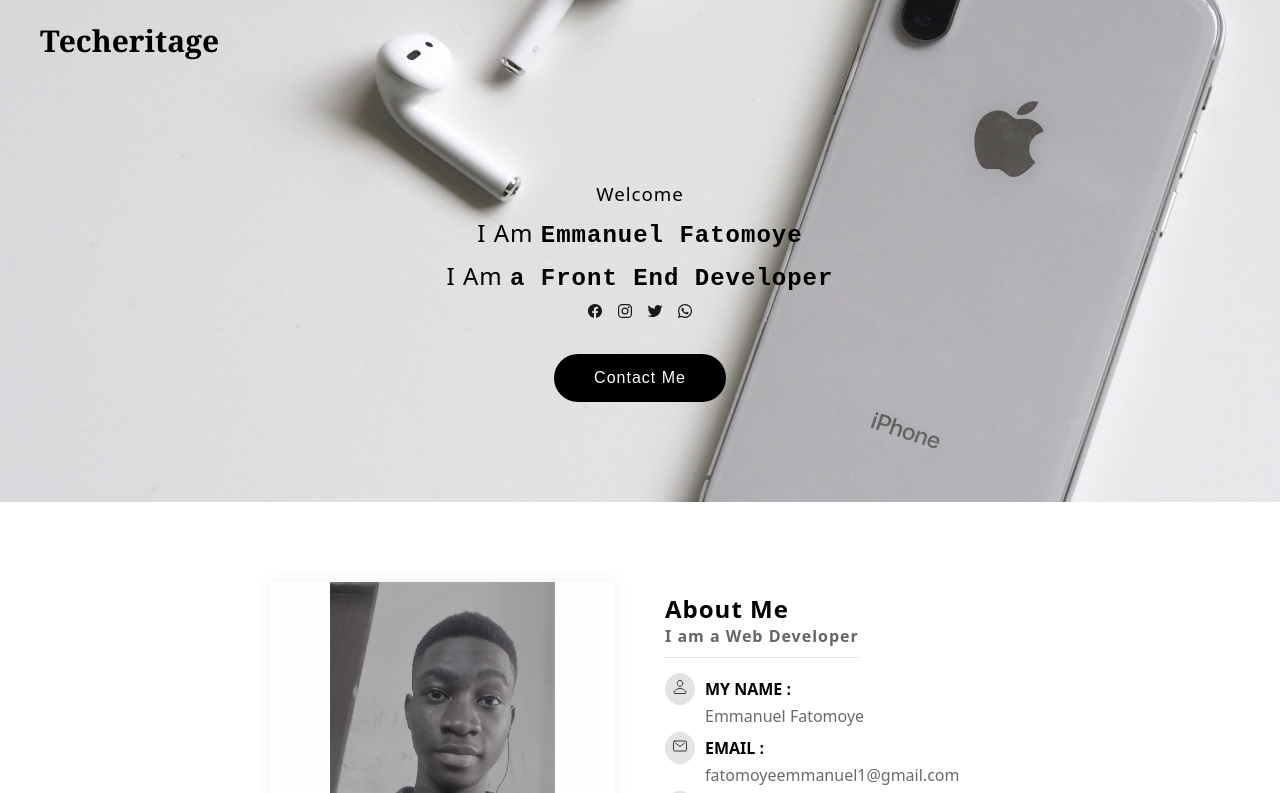
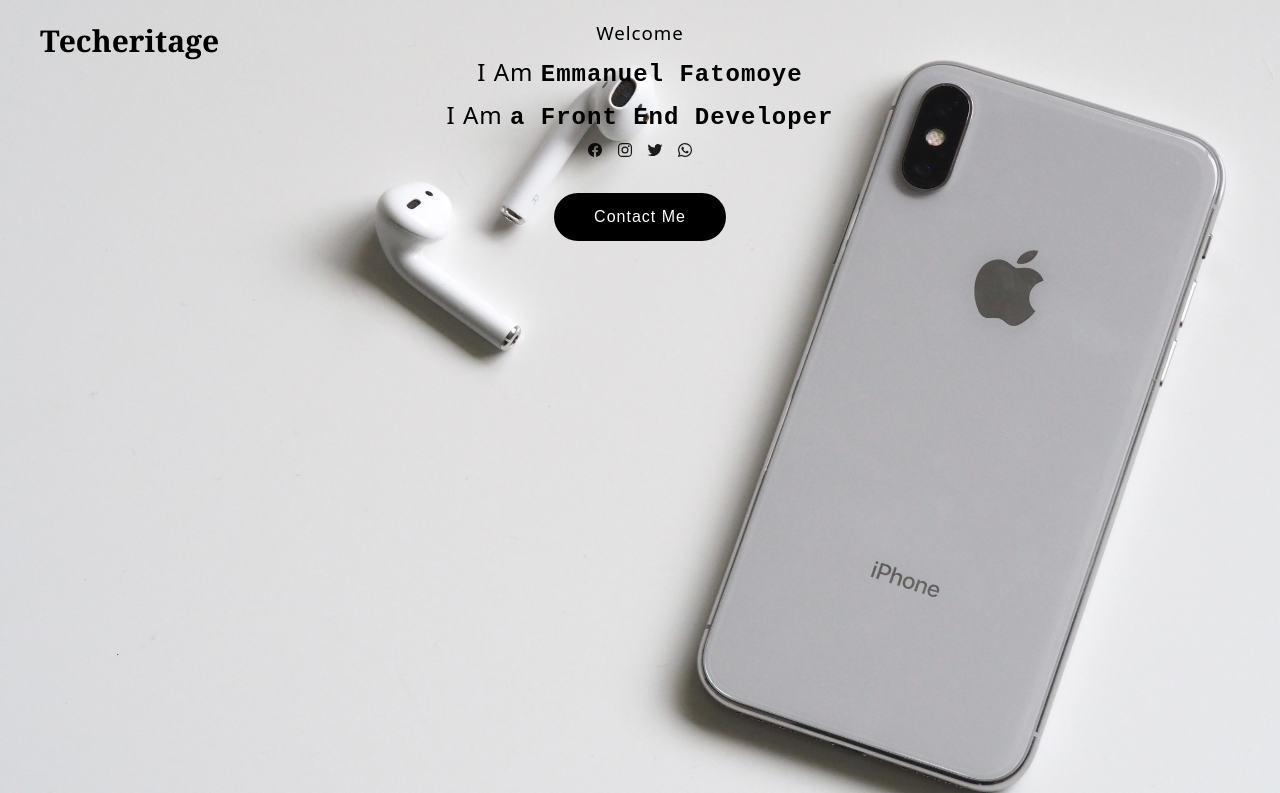
Before and after one commit to Techeritage/Personal-page---portfolio-, a plain HTML site: page index.html in a window 1280 px wide. Shown: the top 793 px of the page. Drawn offline with nearby package versions, Linux system fonts and the light colour scheme.

Commit message:
Update index.css

```diff
--- a/index.css
+++ b/index.css
@@ -11,10 +11,10 @@ body {
 }
 
 .nav2 {
-  display: flex;
-  justify-content: space-between;
-  align-items: center;
+  position: absolute;
+  top: 0;
   padding: 20px 40px;
+  left: 0;
 }
 
 .nav1 {
@@ -35,10 +35,6 @@ body {
   transition: opacity 0.3s ease-in-out;
 }
 
-.nav2 {
-  margin-bottom: 80px;
-}
-
 .sitename {
   font-size: 30px;
   font-weight: 600;
@@ -49,12 +45,10 @@ body {
   background-image: url("img2.jpg");
   background-size: cover;
   background-position: center;
-}
-
-.body1-details {
+  height: 100vh;
   display: flex;
   justify-content: center;
-  align-items: center;
+  align-item: center;
 }
 
 .bd1 {
@@ -65,13 +59,6 @@ body {
   font-weight: 500;
   text-align: center;
   letter-spacing: 1px;
-}
-
-.bd1 h3 {
-  margin-bottom: 10px;
-}
-
-.bd1 h2 {
   margin-bottom: 10px;
 }
 
```
